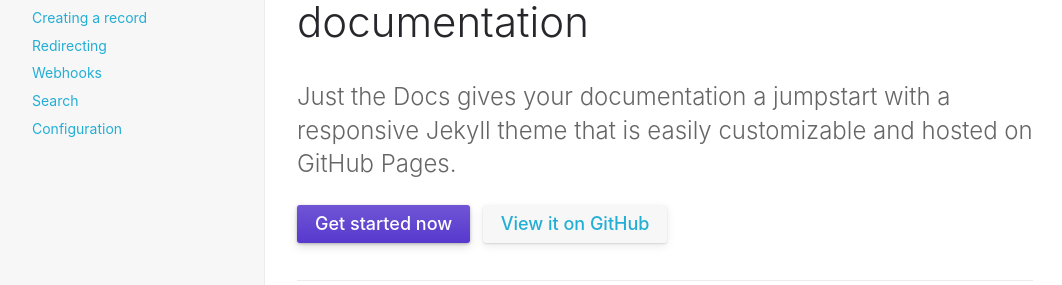
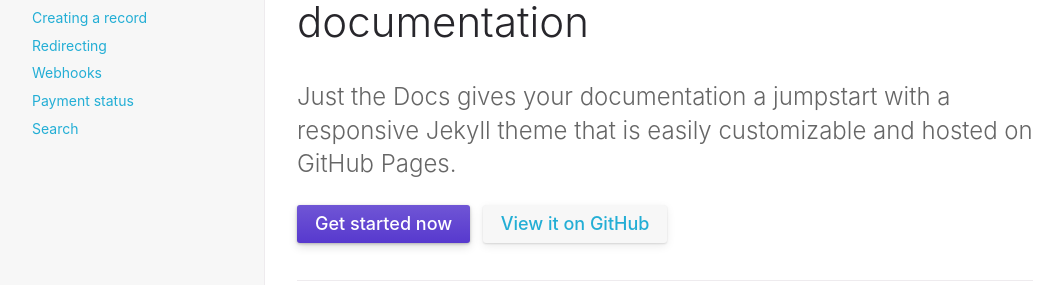
Before and after one commit to AcceptEmail/apidocs, a Jekyll site: the page built from index.md, in a window 1280 px wide. Shown: the part 163-448 px from the top of the page, without its empty margins (91-1153 px from the left). Built offline with Jekyll 4.4.1, drawn with Linux system fonts in a browser that asks for light colours.

Commit message:
Update configuration.md

```diff
--- a/docs/configuration.md
+++ b/docs/configuration.md
@@ -1,7 +1,7 @@
 ---
 layout: default
-title: Configuration
-nav_order: 90
+title: Payment status
+nav_order: 5
 ---
 
 # Configuration
```
